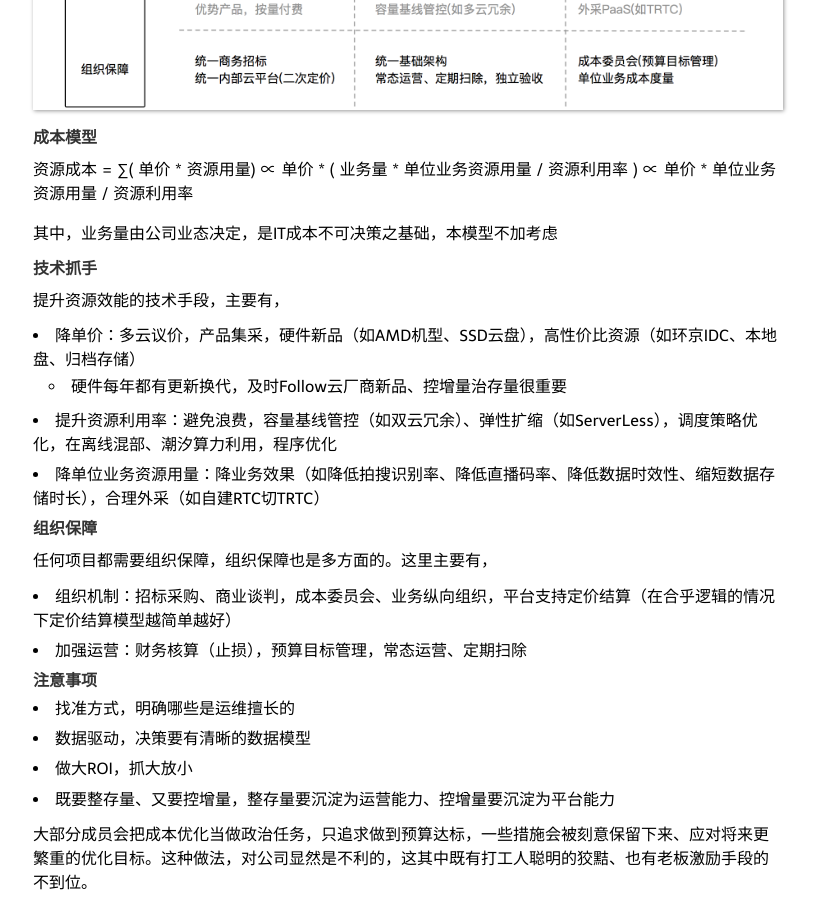
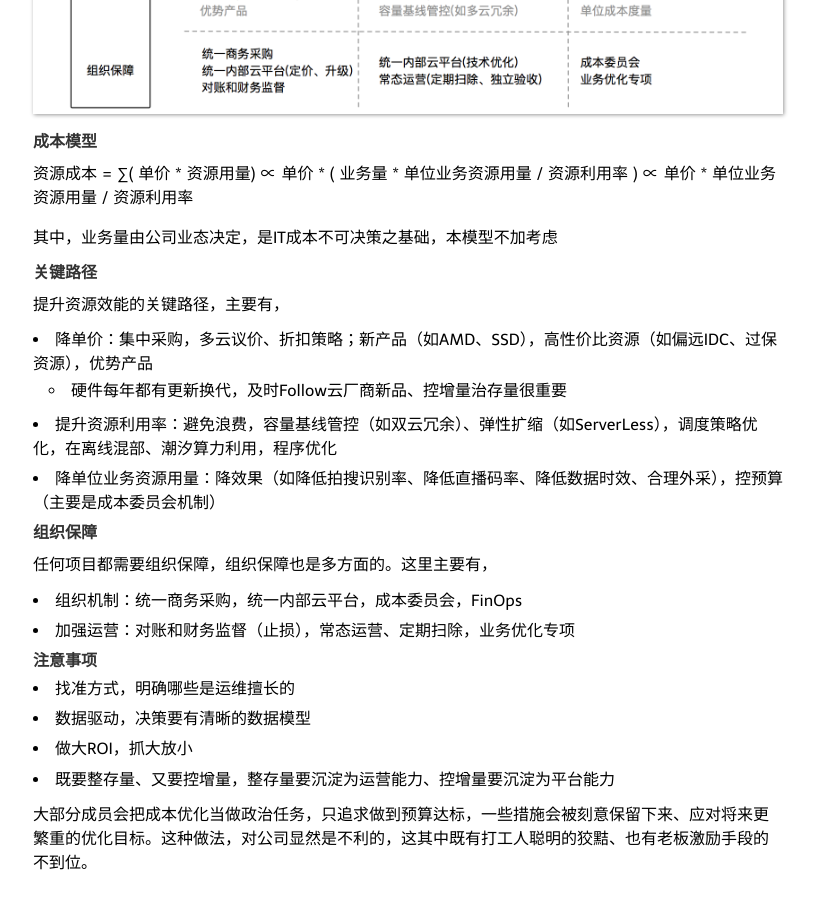
Before and after one commit to niean/niean.github.io, a Jekyll site: the page built from _posts/2020-11-18-tools-ccmp.markdown, in a window 1280 px wide and 900 px high, scrolled down 6775 px. Shown: the whole window, without its empty margins (232-1049 px from the left). Built offline with Jekyll 4.4.1, drawn with Linux system fonts in a browser that asks for light colours; comment, search, counter and statistics services are not loaded.

Commit message:
批量提交

```diff
--- a/_posts/2020-03-15-op-tb.markdown
+++ b/_posts/2020-03-15-op-tb.markdown
@@ -468,6 +468,12 @@ SRE个体习惯有差异，对小规范认知不一致，最后可能伤害到
 ------------------------------------------------------------------------------------------------------------
 
 ## 管理
+#### 2022.10.21 管理者的职能分类
+管理者可以分为人事型、业务型两类。人事型管理者需要做好后勤，为业务骨干创造便利的工作环境。业务型管理者要非常熟悉业务，具备决策所需的所有知识和信息。
+
+呜呼哀哉。
+
+
 #### 2022.10.03 描述清楚目标
 爱人财务负担较大，假期找她聊再分配方案，首先要弄清楚现状。我没有交代目标，直接提议审计上个月的流水；爱人理解成不信任、非常抗拒，接下来可想而知。回想起来，工作管理中我也经常发怒、认为下属没get我的解决思路。这是同一类问题。
 
--- a/_posts/2020-11-18-tools-ccmp.markdown
+++ b/_posts/2020-11-18-tools-ccmp.markdown
@@ -150,19 +150,19 @@ tags:
 
 其中，业务量由公司业态决定，是IT成本不可决策之基础，本模型不加考虑
 
-#### 技术抓手
-提升资源效能的技术手段，主要有，
+#### 关键路径
+提升资源效能的关键路径，主要有，
 
-- 降单价：多云议价，产品集采，硬件新品（如AMD机型、SSD云盘），高性价比资源（如环京IDC、本地盘、归档存储）
+- 降单价：集中采购，多云议价、折扣策略；新产品（如AMD、SSD），高性价比资源（如偏远IDC、过保资源），优势产品
     - 硬件每年都有更新换代，及时Follow云厂商新品、控增量治存量很重要
 - 提升资源利用率：避免浪费，容量基线管控（如双云冗余）、弹性扩缩（如ServerLess），调度策略优化，在离线混部、潮汐算力利用，程序优化
-- 降单位业务资源用量：降业务效果（如降低拍搜识别率、降低直播码率、降低数据时效性、缩短数据存储时长），合理外采（如自建RTC切TRTC）
+- 降单位业务资源用量：降效果（如降低拍搜识别率、降低直播码率、降低数据时效、合理外采），控预算（主要是成本委员会机制）
 
 #### 组织保障
 任何项目都需要组织保障，组织保障也是多方面的。这里主要有，
 
-- 组织机制：招标采购、商业谈判，成本委员会、业务纵向组织，平台支持定价结算（在合乎逻辑的情况下定价结算模型越简单越好）
-- 加强运营：财务核算（止损），预算目标管理，常态运营、定期扫除
+- 组织机制：统一商务采购，统一内部云平台，成本委员会，FinOps
+- 加强运营：对账和财务监督（止损），常态运营、定期扫除，业务优化专项
 
 #### 注意事项
 - 找准方式，明确哪些是运维擅长的
```
Also changed, not shown: images/20201118/zybcost-chengbenyouhua.png, images/20201118/成本管理.graffle/image5.png (deleted), images/20201118/成本管理.graffle/image8.png (added), 5 other files.
